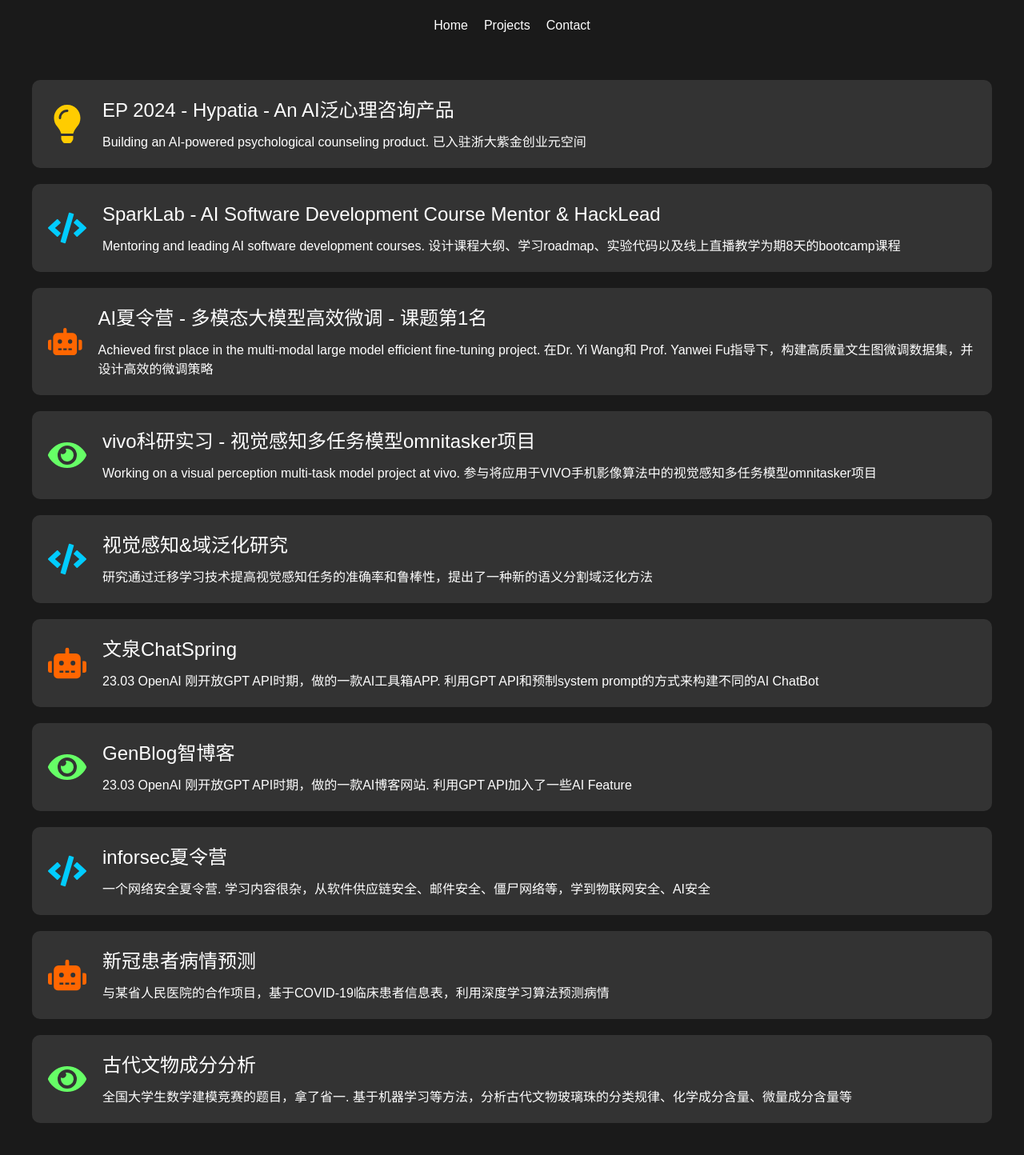
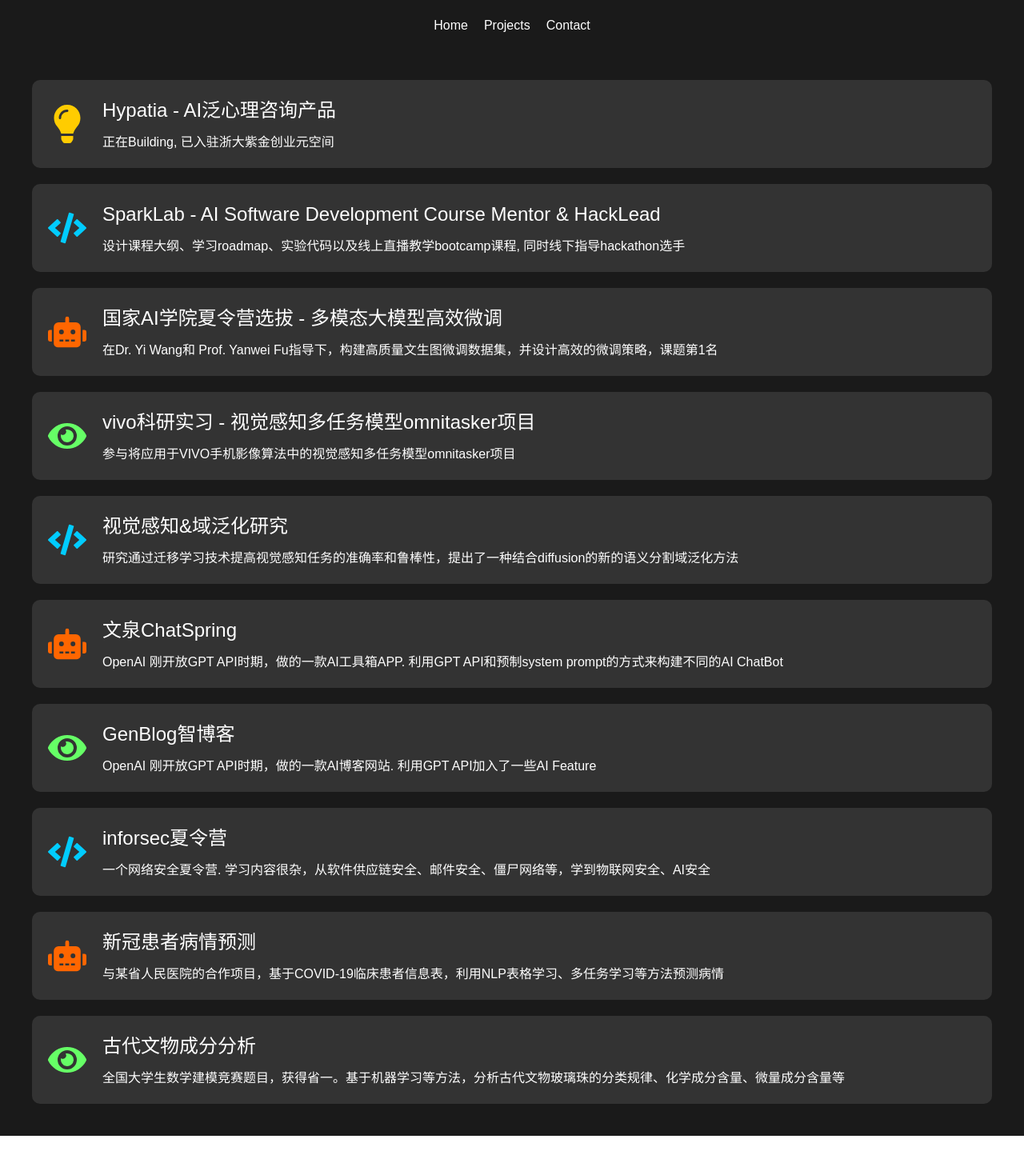
Before and after one commit to JimmyPang02/MyWorld, a Next.js app: page /Projects in a window 1280 px wide. Shown: the whole page at 80% size. After the commit the page ends 1420 px from the top, so only its background shows below. Built offline with nearby package versions, Linux system fonts and the light colour scheme.

Commit message:
🌈 style: Update project content

```diff
--- a/app/Projects/page.tsx
+++ b/app/Projects/page.tsx
@@ -22,8 +22,8 @@
         <div style={{ display: 'flex', alignItems: 'center', gap: '20px', backgroundColor: '#333', padding: '20px', borderRadius: '10px' }}>
           <FaLightbulb size={48} style={{ color: '#ffcc00' }} />
           <div>
-            <h2 style={{ fontSize: '24px', marginBottom: '10px' }}>EP 2024 - Hypatia - An AI泛心理咨询产品</h2>
-            <p style={{ fontSize: '16px' }}>Building an AI-powered psychological counseling product. 已入驻浙大紫金创业元空间</p>
+            <h2 style={{ fontSize: '24px', marginBottom: '10px' }}>Hypatia - AI泛心理咨询产品</h2>
+            <p style={{ fontSize: '16px' }}>正在Building, 已入驻浙大紫金创业元空间</p>
           </div>
         </div>
 
@@ -32,7 +32,7 @@
           <FaCode size={48} style={{ color: '#00ccff' }} />
           <div>
             <h2 style={{ fontSize: '24px', marginBottom: '10px' }}>SparkLab - AI Software Development Course Mentor & HackLead</h2>
-            <p style={{ fontSize: '16px' }}>Mentoring and leading AI software development courses. 设计课程大纲、学习roadmap、实验代码以及线上直播教学为期8天的bootcamp课程</p>
+            <p style={{ fontSize: '16px' }}>设计课程大纲、学习roadmap、实验代码以及线上直播教学bootcamp课程, 同时线下指导hackathon选手</p>
           </div>
         </div>
 
@@ -40,8 +40,8 @@
         <div style={{ display: 'flex', alignItems: 'center', gap: '20px', backgroundColor: '#333', padding: '20px', borderRadius: '10px' }}>
           <FaRobot size={48} style={{ color: '#ff6600' }} />
           <div>
-            <h2 style={{ fontSize: '24px', marginBottom: '10px' }}>AI夏令营 - 多模态大模型高效微调 - 课题第1名</h2>
-            <p style={{ fontSize: '16px' }}>Achieved first place in the multi-modal large model efficient fine-tuning project. 在Dr. Yi Wang和 Prof. Yanwei Fu指导下，构建高质量文生图微调数据集，并设计高效的微调策略</p>
+            <h2 style={{ fontSize: '24px', marginBottom: '10px' }}>国家AI学院夏令营选拔 - 多模态大模型高效微调</h2>
+            <p style={{ fontSize: '16px' }}>在Dr. Yi Wang和 Prof. Yanwei Fu指导下，构建高质量文生图微调数据集，并设计高效的微调策略，课题第1名</p>
           </div>
         </div>
 
@@ -50,7 +50,7 @@
               <FaEye size={48} style={{ color: '#66ff66' }} />
           <div>
             <h2 style={{ fontSize: '24px', marginBottom: '10px' }}>vivo科研实习 - 视觉感知多任务模型omnitasker项目</h2>
-            <p style={{ fontSize: '16px' }}>Working on a visual perception multi-task model project at vivo. 参与将应用于VIVO手机影像算法中的视觉感知多任务模型omnitasker项目</p>
+            <p style={{ fontSize: '16px' }}>参与将应用于VIVO手机影像算法中的视觉感知多任务模型omnitasker项目</p>
           </div>
         </div>
 
@@ -59,7 +59,7 @@
           <FaCode size={48} style={{ color: '#00ccff' }} />
           <div>
             <h2 style={{ fontSize: '24px', marginBottom: '10px' }}>视觉感知&域泛化研究</h2>
-            <p style={{ fontSize: '16px' }}>研究通过迁移学习技术提高视觉感知任务的准确率和鲁棒性，提出了一种新的语义分割域泛化方法</p>
+            <p style={{ fontSize: '16px' }}>研究通过迁移学习技术提高视觉感知任务的准确率和鲁棒性，提出了一种结合diffusion的新的语义分割域泛化方法</p>
           </div>
         </div>
 
@@ -68,7 +68,7 @@
           <FaRobot size={48} style={{ color: '#ff6600' }} />
           <div>
             <h2 style={{ fontSize: '24px', marginBottom: '10px' }}>文泉ChatSpring</h2>
-            <p style={{ fontSize: '16px' }}>23.03 OpenAI 刚开放GPT API时期，做的一款AI工具箱APP. 利用GPT API和预制system prompt的方式来构建不同的AI ChatBot</p>
+            <p style={{ fontSize: '16px' }}>OpenAI 刚开放GPT API时期，做的一款AI工具箱APP. 利用GPT API和预制system prompt的方式来构建不同的AI ChatBot</p>
           </div>
         </div>
 
@@ -77,7 +77,7 @@
           <FaEye size={48} style={{ color: '#66ff66' }} />
           <div>
             <h2 style={{ fontSize: '24px', marginBottom: '10px' }}>GenBlog智博客</h2>
-            <p style={{ fontSize: '16px' }}>23.03 OpenAI 刚开放GPT API时期，做的一款AI博客网站. 利用GPT API加入了一些AI Feature</p>
+            <p style={{ fontSize: '16px' }}>OpenAI 刚开放GPT API时期，做的一款AI博客网站. 利用GPT API加入了一些AI Feature</p>
           </div>
         </div>
 
@@ -95,7 +95,7 @@
           <FaRobot size={48} style={{ color: '#ff6600' }} />
           <div>
             <h2 style={{ fontSize: '24px', marginBottom: '10px' }}>新冠患者病情预测</h2>
-            <p style={{ fontSize: '16px' }}>与某省人民医院的合作项目，基于COVID-19临床患者信息表，利用深度学习算法预测病情</p>
+            <p style={{ fontSize: '16px' }}>与某省人民医院的合作项目，基于COVID-19临床患者信息表，利用NLP表格学习、多任务学习等方法预测病情</p>
           </div>
         </div>
 
@@ -104,7 +104,7 @@
           <FaEye size={48} style={{ color: '#66ff66' }} />
           <div>
             <h2 style={{ fontSize: '24px', marginBottom: '10px' }}>古代文物成分分析</h2>
-            <p style={{ fontSize: '16px' }}>全国大学生数学建模竞赛的题目，拿了省一. 基于机器学习等方法，分析古代文物玻璃珠的分类规律、化学成分含量、微量成分含量等</p>
+            <p style={{ fontSize: '16px' }}>全国大学生数学建模竞赛题目，获得省一。基于机器学习等方法，分析古代文物玻璃珠的分类规律、化学成分含量、微量成分含量等</p>
           </div>
         </div>
       </div>
```
